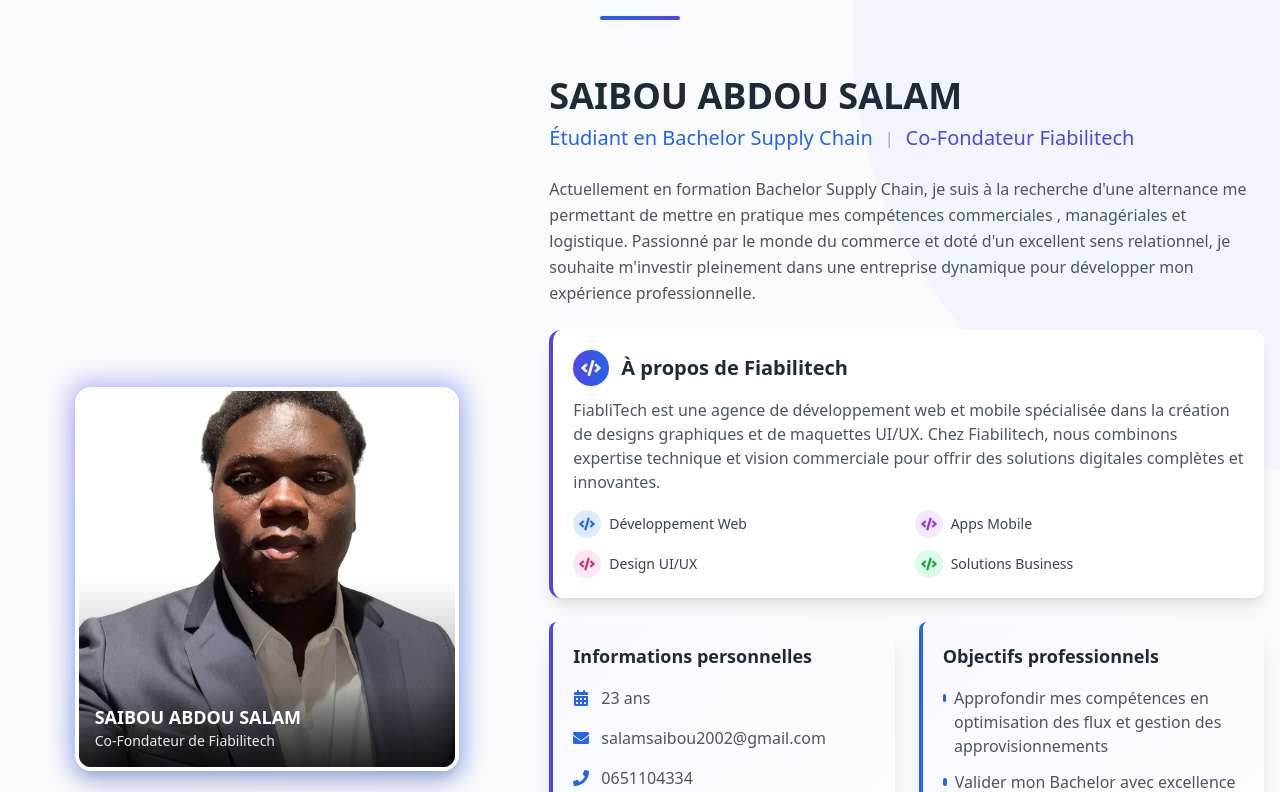
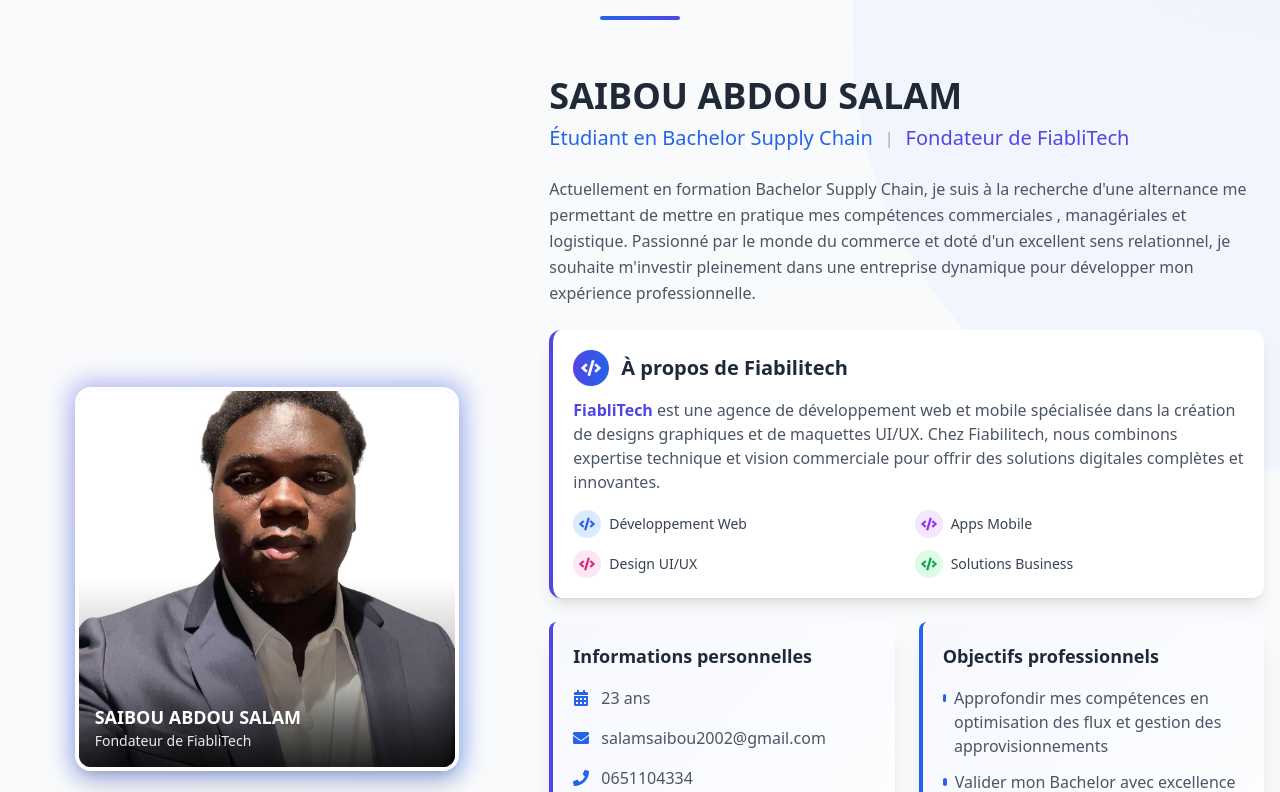
Before and after one commit to adjassoho/portefolio_Abdou, a Next.js app: page / in a window 1280 px wide. Shown: the part 988-1780 px from the top of the page. Built offline with nearby package versions, Linux system fonts and the light colour scheme.

Commit message:
Correction du titre et ajout liens Fiablitech

```diff
--- a/src/components/AboutSection.tsx
+++ b/src/components/AboutSection.tsx
@@ -93,7 +93,11 @@ const AboutSection = () => {
                   viewport={{ once: true }}
                 >
                   <h3 className="font-bold text-lg">SAIBOU ABDOU SALAM</h3>
-                  <p className="text-sm opacity-90">Co-Fondateur de Fiabilitech</p>
+                  <p className="text-sm opacity-90">
+                    <a href="https://fiablitech.fr/" target="_blank" rel="noopener noreferrer" className="hover:underline">
+                      Fondateur de FiabliTech
+                    </a>
+                  </p>
                 </motion.div>
               </motion.div>
 
@@ -116,7 +120,11 @@ const AboutSection = () => {
                 <div className="flex flex-wrap items-center gap-y-2">
                   <h3 className="text-xl text-blue-600 font-medium">Étudiant en Bachelor Supply Chain</h3>
                   <span className="mx-3 text-gray-400 hidden sm:inline">|</span>
-                  <h3 className="text-xl text-indigo-600 font-medium">Co-Fondateur Fiabilitech</h3>
+                  <h3 className="text-xl text-indigo-600 font-medium">
+                    <a href="https://fiablitech.fr/" target="_blank" rel="noopener noreferrer" className="hover:underline">
+                      Fondateur de FiabliTech
+                    </a>
+                  </h3>
                 </div>
               </div>
 
@@ -140,11 +148,17 @@ const AboutSection = () => {
                   <div className="bg-gradient-to-r from-indigo-600 to-blue-600 rounded-full p-2">
                     <FaCode className="text-white text-xl" />
                   </div>
-                  <h3 className="text-xl font-bold text-gray-800">À propos de Fiabilitech</h3>
+                  <h3 className="text-xl font-bold text-gray-800">
+                    <a href="https://fiablitech.fr/" target="_blank" rel="noopener noreferrer" className="hover:underline">
+                      À propos de Fiabilitech
+                    </a>
+                  </h3>
                 </div>
 
                 <p className="text-gray-600 mb-4">
-                  FiabliTech est une agence de développement web et mobile spécialisée dans la création de designs graphiques et de maquettes UI/UX. Chez Fiabilitech, nous combinons expertise technique et vision commerciale pour offrir des solutions digitales complètes et innovantes.
+                  <a href="https://fiablitech.fr/" target="_blank" rel="noopener noreferrer" className="font-semibold text-indigo-600 hover:underline">
+                    FiabliTech
+                  </a> est une agence de développement web et mobile spécialisée dans la création de designs graphiques et de maquettes UI/UX. Chez Fiabilitech, nous combinons expertise technique et vision commerciale pour offrir des solutions digitales complètes et innovantes.
                 </p>
 
                 <div className="grid grid-cols-2 gap-3 mt-3">
--- a/src/components/HeroSection.tsx
+++ b/src/components/HeroSection.tsx
@@ -258,8 +258,22 @@ const HeroSection: React.FC<HeroSectionProps> = ({ onExploreClick }) => {
             >
               <span className="block mb-1">SAIBOU</span>
               <span className="block mb-1">ABDOU SALAM</span>
-              <div className="h-1.5 w-24 bg-gradient-to-r from-indigo-600 to-blue-500 rounded-full mt-3 mb-3"></div>
-              <span className="text-2xl sm:text-3xl text-indigo-600 dark:text-indigo-400 font-semibold">Co-Fondateur de Fiabilitech</span>
+              <motion.div
+                className="h-1.5 w-24 bg-gradient-to-r from-indigo-600 to-blue-500 rounded-full mb-3"
+                initial={{ width: 0, opacity: 0 }}
+                animate={{ width: "6rem", opacity: 1 }}
+                transition={{ duration: 0.8, delay: 0.8 }}
+              ></motion.div>
+              <motion.h2
+                className="text-2xl sm:text-3xl text-indigo-600 dark:text-indigo-400 font-semibold"
+                initial={{ opacity: 0, y: 10 }}
+                animate={{ opacity: 1, y: 0 }}
+                transition={{ duration: 0.5, delay: 0.9 }}
+              >
+                <a href="https://fiablitech.fr/" target="_blank" rel="noopener noreferrer" className="hover:underline">
+                  Fondateur de FiabliTech
+                </a>
+              </motion.h2>
             </motion.h1>
 
             <motion.div
--- a/src/components/HeroSectionNew.tsx
+++ b/src/components/HeroSectionNew.tsx
@@ -136,7 +136,9 @@ const HeroSectionNew: React.FC<HeroSectionProps> = ({ onExploreClick }) => {
                 </h1>
                 <div className="h-1.5 w-24 bg-gradient-to-r from-indigo-600 to-blue-500 rounded-full mb-2 sm:mb-3"></div>
                 <h2 className="text-xl sm:text-2xl lg:text-3xl text-indigo-600 dark:text-indigo-400 font-semibold">
-                  Fondateur Fiabilitech
+                  <a href="https://fiablitech.fr/" target="_blank" rel="noopener noreferrer" className="hover:underline">
+                    Fondateur Fiabilitech
+                  </a>
                 </h2>
               </motion.div>
 
--- a/src/components/HeroSectionUpdated.tsx
+++ b/src/components/HeroSectionUpdated.tsx
@@ -241,7 +241,9 @@ const HeroSectionUpdated: React.FC<HeroSectionProps> = ({ onExploreClick }) => {
                   transition={{ duration: 0.5, delay: 0.9 }}
                   whileHover={{ y: -5, color: "#6366f1" }}
                 >
-                  Co-Fondateur de Fiabilitech
+                  <a href="https://fiablitech.fr/" target="_blank" rel="noopener noreferrer" className="hover:underline">
+                    Fondateur de FiabliTech
+                  </a>
                 </motion.h2>
               </motion.div>
 
@@ -536,7 +538,7 @@ const HeroSectionUpdated: React.FC<HeroSectionProps> = ({ onExploreClick }) => {
                           src="/images/profil.jpg"
                           alt="SAIBOU ABDOU SALAM"
                           fill
-                          className="object-cover object-top"
+                          className="object-cover object-top rounded-lg"
                           priority
                           sizes="(max-width: 768px) 320px, 400px"
                           onError={(e: any) => {
@@ -570,35 +572,14 @@ const HeroSectionUpdated: React.FC<HeroSectionProps> = ({ onExploreClick }) => {
                     </div>
 
                     {/* Informations en bas de l'image */}
-                    <motion.div
-                      initial={{ opacity: 0, y: 20 }}
-                      animate={{ opacity: 1, y: 0 }}
-                      transition={{ duration: 0.5, delay: 1 }}
-                      className="bg-white/90 dark:bg-gray-800/90 backdrop-blur-sm p-4 border-t border-gray-100 dark:border-gray-700"
-                      whileHover={{
-                        backgroundColor: isDarkMode ? "rgba(31, 41, 55, 0.98)" : "rgba(255, 255, 255, 0.98)",
-                        y: -3
-                      }}
-                    >
-                      <motion.h3
-                        className="text-lg font-bold text-gray-900 dark:text-white"
-                        initial={{ opacity: 0, x: -5 }}
-                        animate={{ opacity: 1, x: 0 }}
-                        transition={{ duration: 0.3, delay: 1.1 }}
-                        whileHover={{ x: 2 }}
-                      >
-                        SAIBOU ABDOU SALAM
-                      </motion.h3>
-                      <motion.p
-                        className="text-sm text-gray-600 dark:text-gray-300"
-                        initial={{ opacity: 0, x: -5 }}
-                        animate={{ opacity: 1, x: 0 }}
-                        transition={{ duration: 0.3, delay: 1.2 }}
-                        whileHover={{ x: 2 }}
-                      >
-                        Co-Fondateur de Fiabilitech
-                      </motion.p>
-                    </motion.div>
+                    <div className="absolute bottom-0 left-0 right-0 p-4 bg-gradient-to-t from-black/60 to-transparent text-white">
+                      <h3 className="text-lg font-semibold">SAIBOU ABDOU SALAM</h3>
+                      <p className="text-sm opacity-90">
+                        <a href="https://fiablitech.fr/" target="_blank" rel="noopener noreferrer" className="hover:underline">
+                          Fondateur de FiabliTech
+                        </a>
+                      </p>
+                    </div>
                   </div>
 
                   {/* Badge 2025 amélioré */}
```
